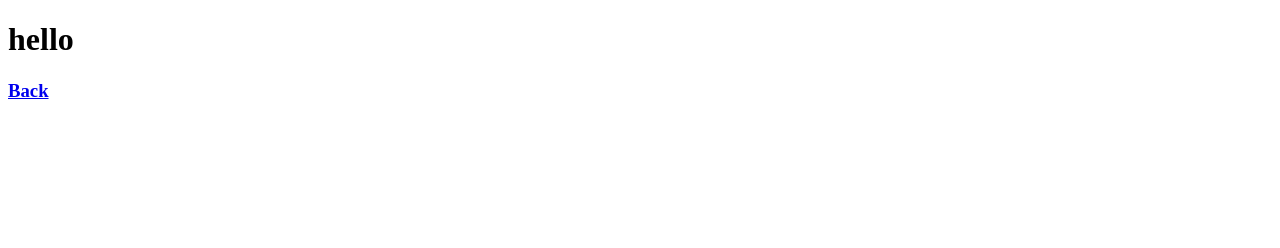
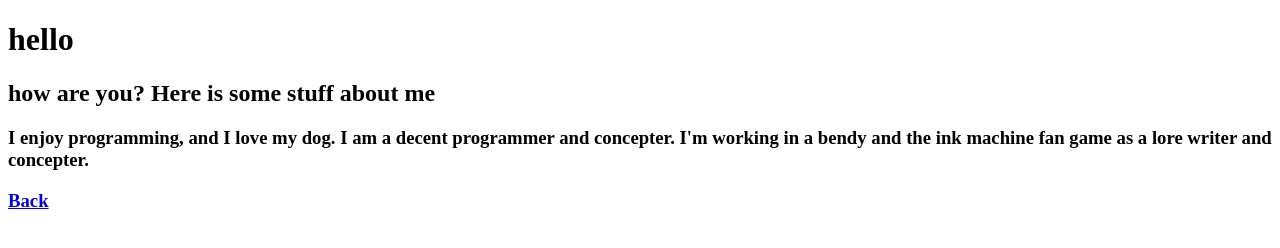
Before and after one commit to ItzQu1n/ItzQu1n.github.io, a plain HTML site: page about.html in a window 1280 px wide. Drawn offline with Linux system fonts and the light colour scheme.

Commit message:
Add files via upload

```diff
--- a/about.html
+++ b/about.html
@@ -7,6 +7,9 @@
 </head>
 <body>
     <h1>hello</h1>
+    <h2>how are you? Here is some stuff about me</h2>
+    <h3>I enjoy programming, and I love my dog. I am a decent programmer and concepter. I'm working in a bendy and the ink machine fan game as a lore writer and concepter.</h3>
+
     <a href="./"><h3>Back</h3></a>
 </body>
 </html>
```
